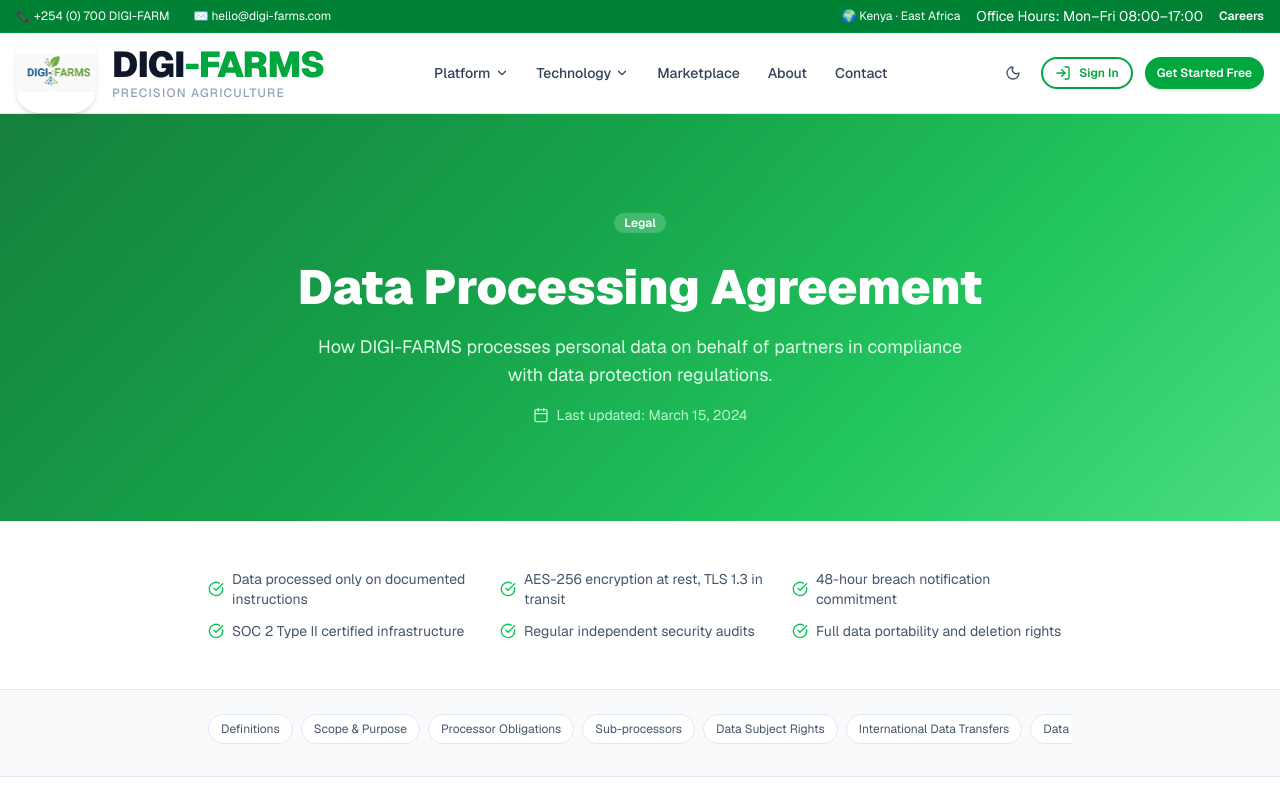
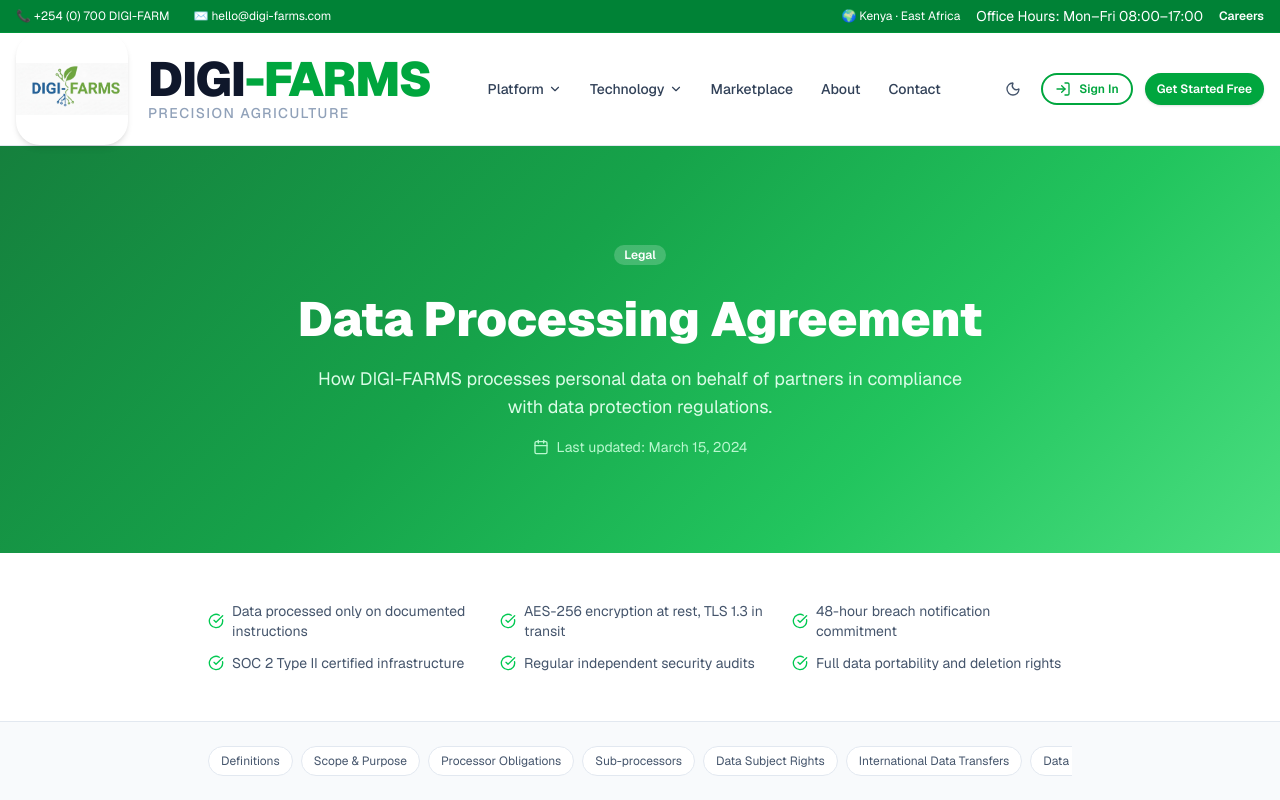
Before and after one commit to Faqih001/digi-farms, a Next.js app: page /legal/dpa in a window 1280 px wide. Shown: the top 800 px of the page. Built offline with nearby package versions, Linux system fonts and the light colour scheme.

Commit message:
feat: update logo size and styling in header and footer for improved branding

```diff
--- a/components/layout/footer.tsx
+++ b/components/layout/footer.tsx
@@ -70,13 +70,13 @@ export default function Footer() {
         <div className="grid grid-cols-2 md:grid-cols-3 lg:grid-cols-6 gap-8">
           {/* Brand column */}
           <div className="col-span-2 md:col-span-3 lg:col-span-2">
-            <Link href="/" className="flex items-center gap-3 mb-4">
-              <div className="w-16 h-16 rounded-xl overflow-hidden flex items-center justify-center">
-                  <Image src="/digi-farms-logo.jpeg" alt="DIGI-FARMS" width={64} height={64} quality={90} />
-                </div>
+            <Link href="/" className="flex items-center gap-4 mb-4">
+              <div className="w-20 h-20 rounded-xl overflow-hidden flex items-center justify-center">
+                <Image src="/digi-farms-logo.jpeg" alt="DIGI-FARMS" width={80} height={80} quality={90} />
+              </div>
               <div className="leading-none">
-                <span className="font-black text-2xl text-white tracking-tight">DIGI</span>
-                <span className="font-black text-2xl text-green-400 tracking-tight">-FARMS</span>
+                <span className="font-black text-3xl text-white tracking-tight">DIGI</span>
+                <span className="font-black text-3xl text-green-400 tracking-tight">-FARMS</span>
               </div>
             </Link>
             <p className="text-sm text-slate-400 leading-relaxed mb-5 max-w-xs">
--- a/components/layout/header.tsx
+++ b/components/layout/header.tsx
@@ -75,16 +75,16 @@ export default function Header() {
         )}
       >
         <div className="container mx-auto px-4 max-w-7xl">
-          <div className="flex items-center justify-between h-20">
+          <div className="flex items-center justify-between h-28">
             {/* Logo */}
-            <Link href="/" className="flex items-center gap-4 group">
-              <div className="w-20 h-20 rounded-xl overflow-hidden flex items-center justify-center shadow-md group-hover:scale-105 transition-transform">
-                <Image src="/digi-farms-logo.jpeg" alt="DIGI-FARMS" width={80} height={80} quality={90} priority />
+            <Link href="/" className="flex items-center gap-5 group">
+              <div className="w-28 h-28 rounded-xl overflow-hidden flex items-center justify-center shadow-md group-hover:scale-105 transition-transform">
+                <Image src="/digi-farms-logo.jpeg" alt="DIGI-FARMS" width={112} height={112} quality={90} priority />
               </div>
               <div className="leading-none">
-                <span className="font-black text-3xl md:text-4xl text-slate-900 dark:text-white tracking-tight">DIGI</span>
-                <span className="font-black text-3xl md:text-4xl text-green-600 tracking-tight">-FARMS</span>
-                <div className="text-sm md:text-xs text-slate-400 font-medium tracking-widest uppercase">Precision Agriculture</div>
+                <span className="font-black text-4xl md:text-5xl text-slate-900 dark:text-white tracking-tight">DIGI</span>
+                <span className="font-black text-4xl md:text-5xl text-green-600 tracking-tight">-FARMS</span>
+                <div className="text-sm md:text-sm text-slate-400 font-medium tracking-widest uppercase">Precision Agriculture</div>
               </div>
             </Link>
 
```
